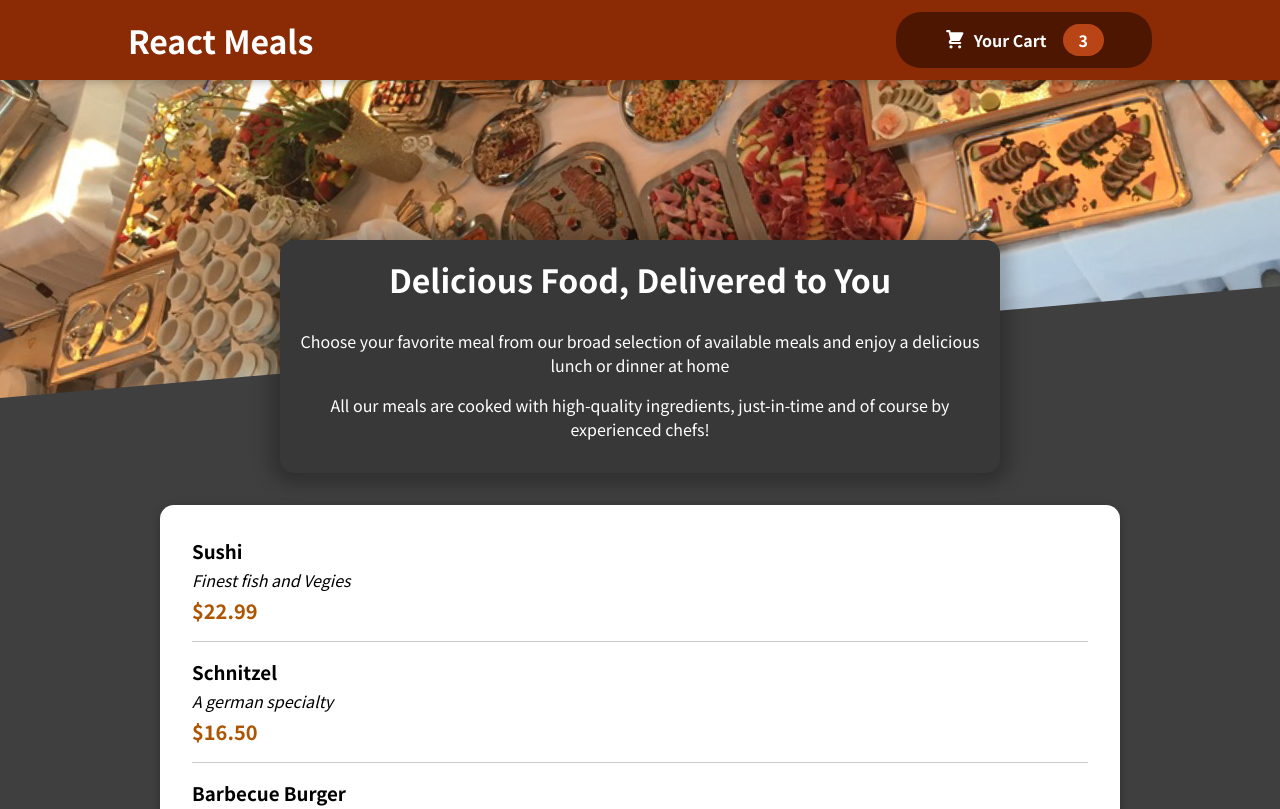
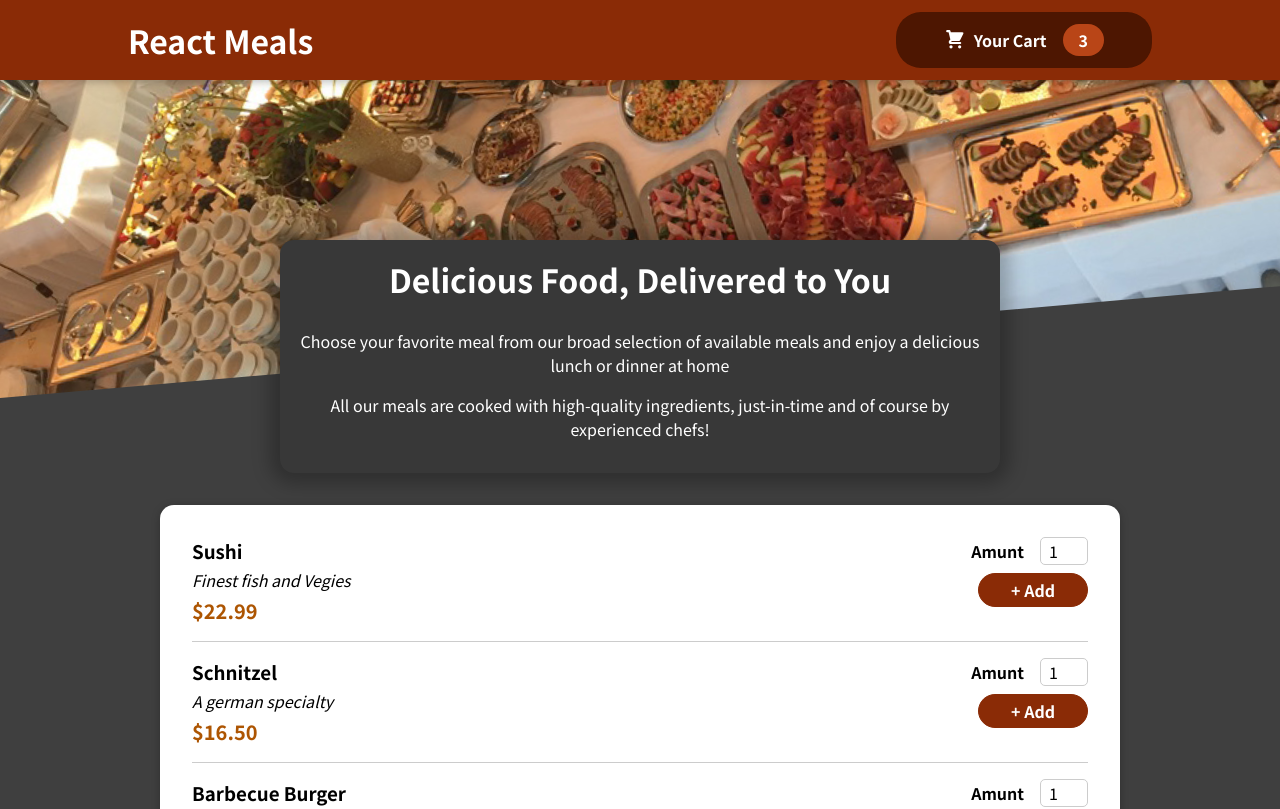
Before and after one commit to justsyre/react-project-two, a React (Create React App) app: page / in a window 1280 px wide. Shown: the top 809 px of the page. Built offline with nearby package versions, Linux system fonts and the light colour scheme.

Commit message:
Create meal item form, fix id's

```diff
--- a/src/components/Meals/AvailableMeals.js
+++ b/src/components/Meals/AvailableMeals.js
@@ -33,6 +33,7 @@
 const AvailableMeal = () => {
   const mealsList = DUMMY_MEALS.map((meal) => (
     <MealItem
+      id={meal.id}
       key={meal.id}
       name={meal.name}
       description={meal.description}
--- a/src/components/Meals/MealItem/MealItem.js
+++ b/src/components/Meals/MealItem/MealItem.js
@@ -1,5 +1,6 @@
 import React from "react";
 
+import MealItemForm from "./MealItemForm";
 import classes from "./MealItem.module.css";
 
 const MealItem = (props) => {
@@ -12,7 +13,9 @@
         <div className={classes.description}>{props.description}</div>
         <div className={classes.price}>{price}</div>
       </div>
-      <div></div>
+      <div>
+        <MealItemForm id={props.id} />
+      </div>
     </li>
   );
 };
--- a/src/components/Meals/MealItem/MealItemForm.js
+++ b/src/components/Meals/MealItem/MealItemForm.js
@@ -0,0 +1,23 @@
+import Input from "../../UI/Input";
+import classes from "./MealItemForm.module.css";
+
+const MealItemForm = (props) => {
+  return (
+    <form className={classes.form}>
+      <Input
+        label="Amunt"
+        input={{
+          id: "amount_" + props.id,
+          type: "number",
+          min: "1",
+          max: "5",
+          step: "1",
+          defaultValue: "1",
+        }}
+      />
+      <button>+ Add</button>
+    </form>
+  );
+};
+
+export default MealItemForm;
--- /dev/null
+++ b/src/components/Meals/MealItem/MealItemForm.module.css
@@ -0,0 +1,20 @@
+.form {
+  text-align: right;
+}
+
+.form button {
+  font: inherit;
+  cursor: pointer;
+  background-color: #8a2b06;
+  border: 1px solid #8a2b06;
+  color: white;
+  padding: 0.25rem 2rem;
+  border-radius: 20px;
+  font-weight: bold;
+}
+
+.form button:hover,
+.form button:active {
+  background-color: #641e03;
+  border-color: #641e03;
+}
--- /dev/null
+++ b/src/components/UI/Input.js
@@ -0,0 +1,12 @@
+import classes from "./Input.module.css";
+
+const Input = (props) => {
+  return (
+    <div className={classes.input}>
+      <label htmlFor={props.input.id}>{props.label}</label>
+      <input {...props.input} />
+    </div>
+  );
+};
+
+export default Input;
--- /dev/null
+++ b/src/components/UI/Input.module.css
@@ -0,0 +1,18 @@
+.input {
+  display: flex;
+  align-items: center;
+  margin-bottom: 0.5rem;
+}
+
+.input label {
+  font-weight: bold;
+  margin-right: 1rem;
+}
+
+.input input {
+  width: 3rem;
+  border-radius: 5px;
+  border: 1px solid #ccc;
+  font: inherit;
+  padding-left: 0.5rem;
+}
```
Also changed, not shown: 1 other file (tests, documents, lock files or other folders).
